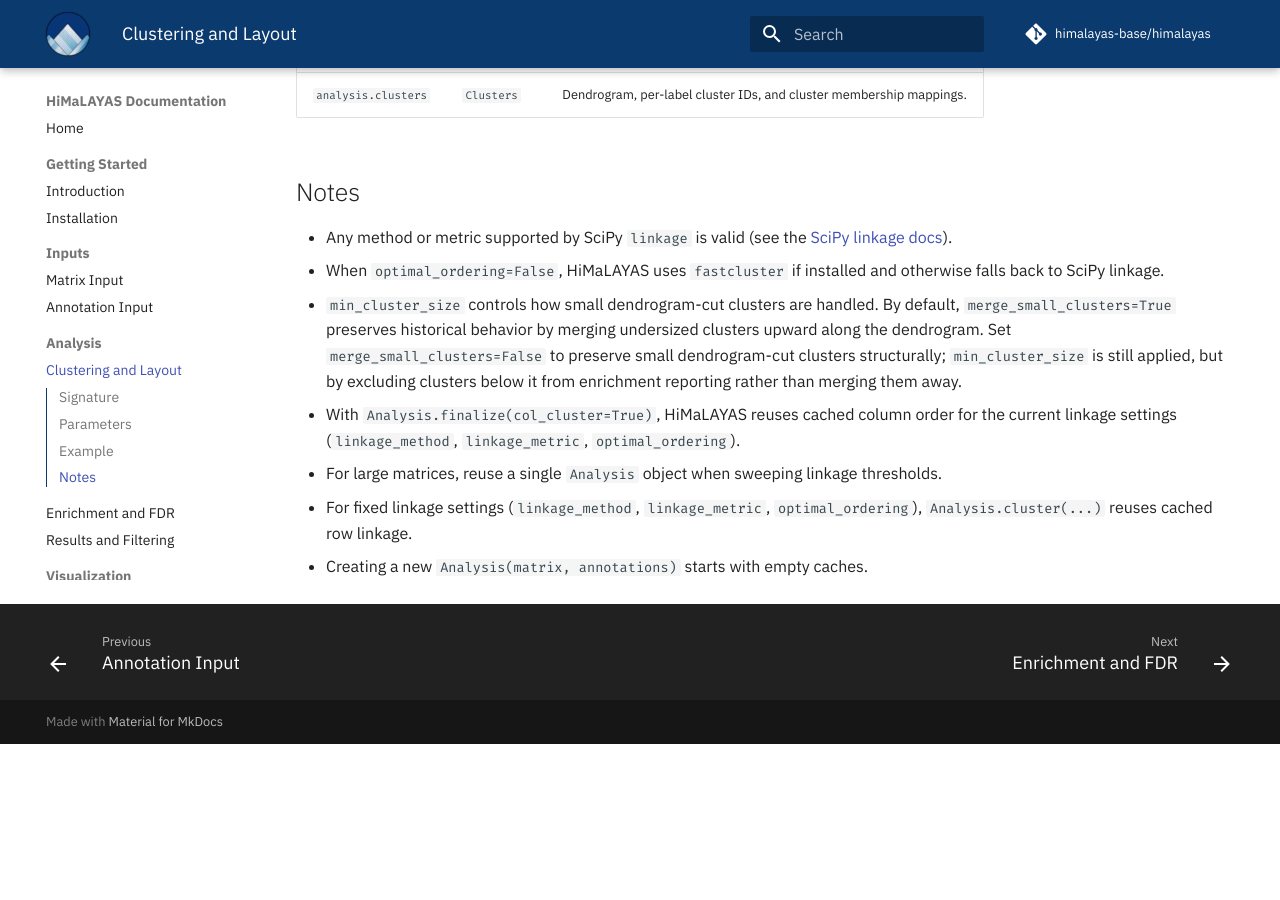
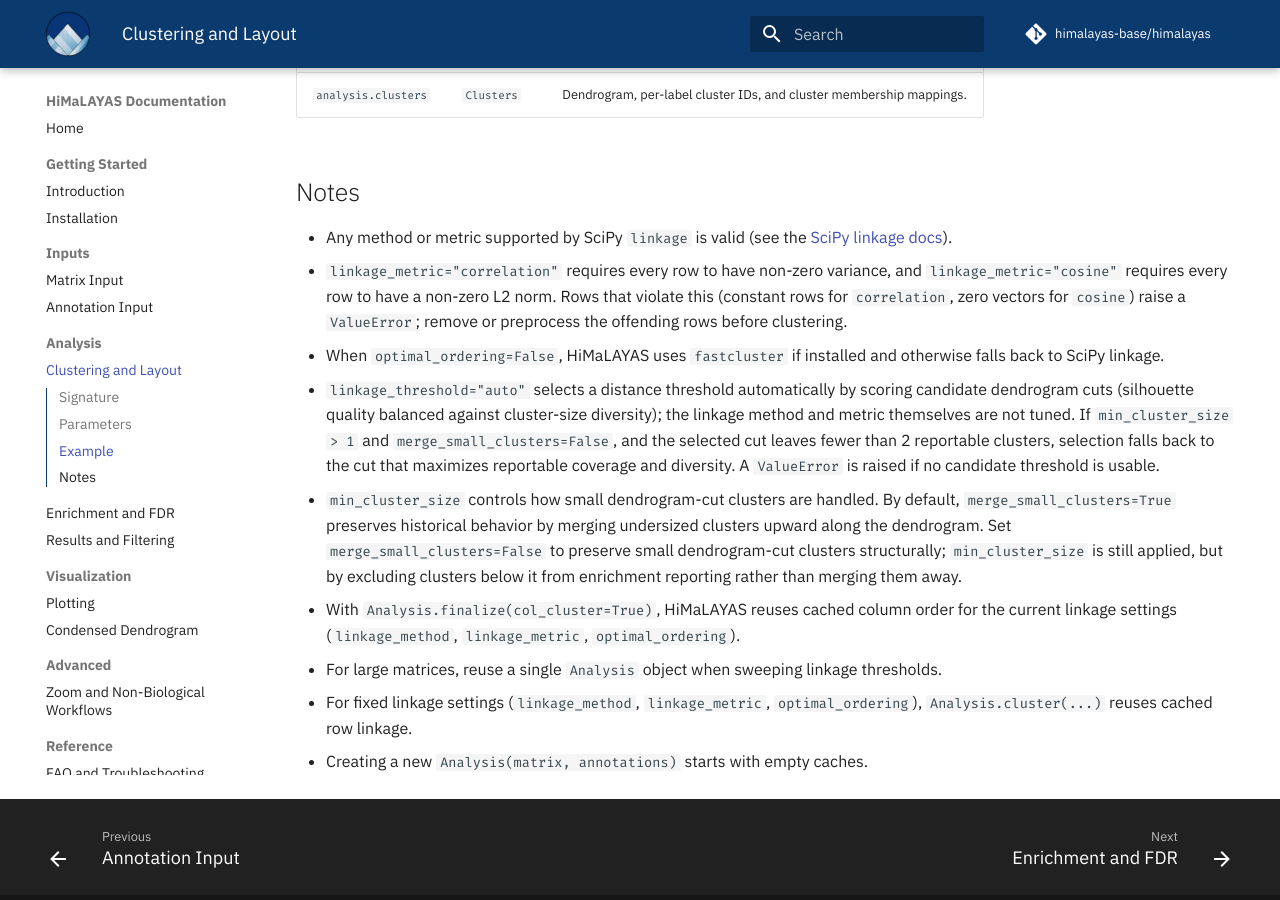
Before and after one commit to himalayas-base/himalayas-docs, an MkDocs documentation site: the page built from docs/4_clustering.md, in a window 1280 px wide and 900 px high, scrolled down 1861 px. Built offline with MkDocs 1.6.1 and Material for MkDocs 9.7.7, drawn with Linux system fonts in a browser that asks for light colours; comment, search, counter and statistics services are not loaded; before the commit the page ends 2605 px from its top, so only the background shows below that; some of the changed text lies outside the part shown.

Commit message:
document clustering and enrichment semantics

```diff
--- a/docs/4_clustering.md
+++ b/docs/4_clustering.md
@@ -22,7 +22,7 @@
 | --- | --- | --- | --- |
 | `linkage_method` | `str` | `"ward"` | Hierarchical linkage method. Common: `ward`, `average`, `complete`, `single`. |
 | `linkage_metric` | `str` | `"euclidean"` | Distance metric. Common: `euclidean`, `correlation`, `cosine`, `cityblock`. |
-| `linkage_threshold` | `float` | `0.7` | Dendrogram cut threshold (depth). Lower gives more clusters, higher gives fewer. |
+| `linkage_threshold` | `float \| str` | `0.7` | Dendrogram cut threshold (depth). Lower gives more clusters, higher gives fewer. Pass `"auto"` to automatically select a threshold instead of specifying one (see [Notes](#notes)). |
 | `optimal_ordering` | `bool` | `False` | Enables optimal leaf ordering in linkage output. Often improves visual ordering, but can be slower. |
 | `min_cluster_size` | `int` | `1` | Minimum cluster size floor. By default, clusters below this size are merged upward along the dendrogram. Values <= 1 disable the floor. See `merge_small_clusters` to preserve small clusters structurally while applying the floor at enrichment reporting. |
 | `merge_small_clusters` | `bool` | `True` | If `True`, merges clusters smaller than `min_cluster_size` upward along the dendrogram (historical behavior). If `False`, preserves small dendrogram-cut clusters structurally; `min_cluster_size` is still applied, but by excluding clusters below it from enrichment reporting rather than merging them away. |
@@ -72,7 +72,9 @@
 ## Notes
 
 - Any method or metric supported by SciPy `linkage` is valid (see the [SciPy linkage docs](https://docs.scipy.org/doc/scipy/reference/generated/scipy.cluster.hierarchy.linkage.html)).
+- `linkage_metric="correlation"` requires every row to have non-zero variance, and `linkage_metric="cosine"` requires every row to have a non-zero L2 norm. Rows that violate this (constant rows for `correlation`, zero vectors for `cosine`) raise a `ValueError`; remove or preprocess the offending rows before clustering.
 - When `optimal_ordering=False`, HiMaLAYAS uses `fastcluster` if installed and otherwise falls back to SciPy linkage.
+- `linkage_threshold="auto"` selects a distance threshold automatically by scoring candidate dendrogram cuts (silhouette quality balanced against cluster-size diversity); the linkage method and metric themselves are not tuned. If `min_cluster_size > 1` and `merge_small_clusters=False`, and the selected cut leaves fewer than 2 reportable clusters, selection falls back to the cut that maximizes reportable coverage and diversity. A `ValueError` is raised if no candidate threshold is usable.
 - `min_cluster_size` controls how small dendrogram-cut clusters are handled. By default, `merge_small_clusters=True` preserves historical behavior by merging undersized clusters upward along the dendrogram. Set `merge_small_clusters=False` to preserve small dendrogram-cut clusters structurally; `min_cluster_size` is still applied, but by excluding clusters below it from enrichment reporting rather than merging them away.
 - With `Analysis.finalize(col_cluster=True)`, HiMaLAYAS reuses cached column order for the current linkage settings (`linkage_method`, `linkage_metric`, `optimal_ordering`).
 - For large matrices, reuse a single `Analysis` object when sweeping linkage thresholds.
```
Also changed, not shown: other parts of docs/4_clustering.md (+1 -1 lines), docs/1_installation.md (+4 -0 lines), docs/3_annotation_input.md (+1 -0 lines), docs/5_enrichment.md (+2 -0 lines).
